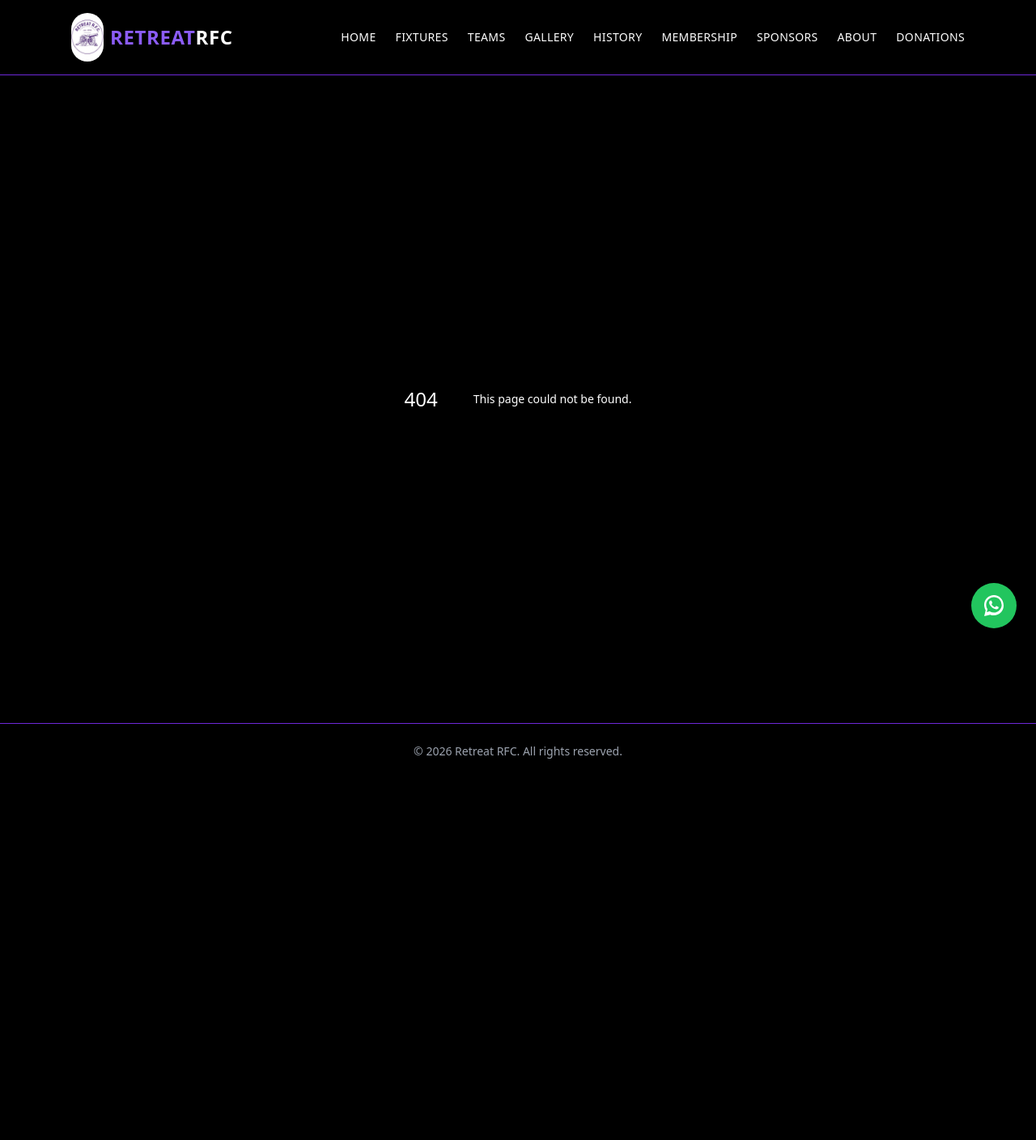
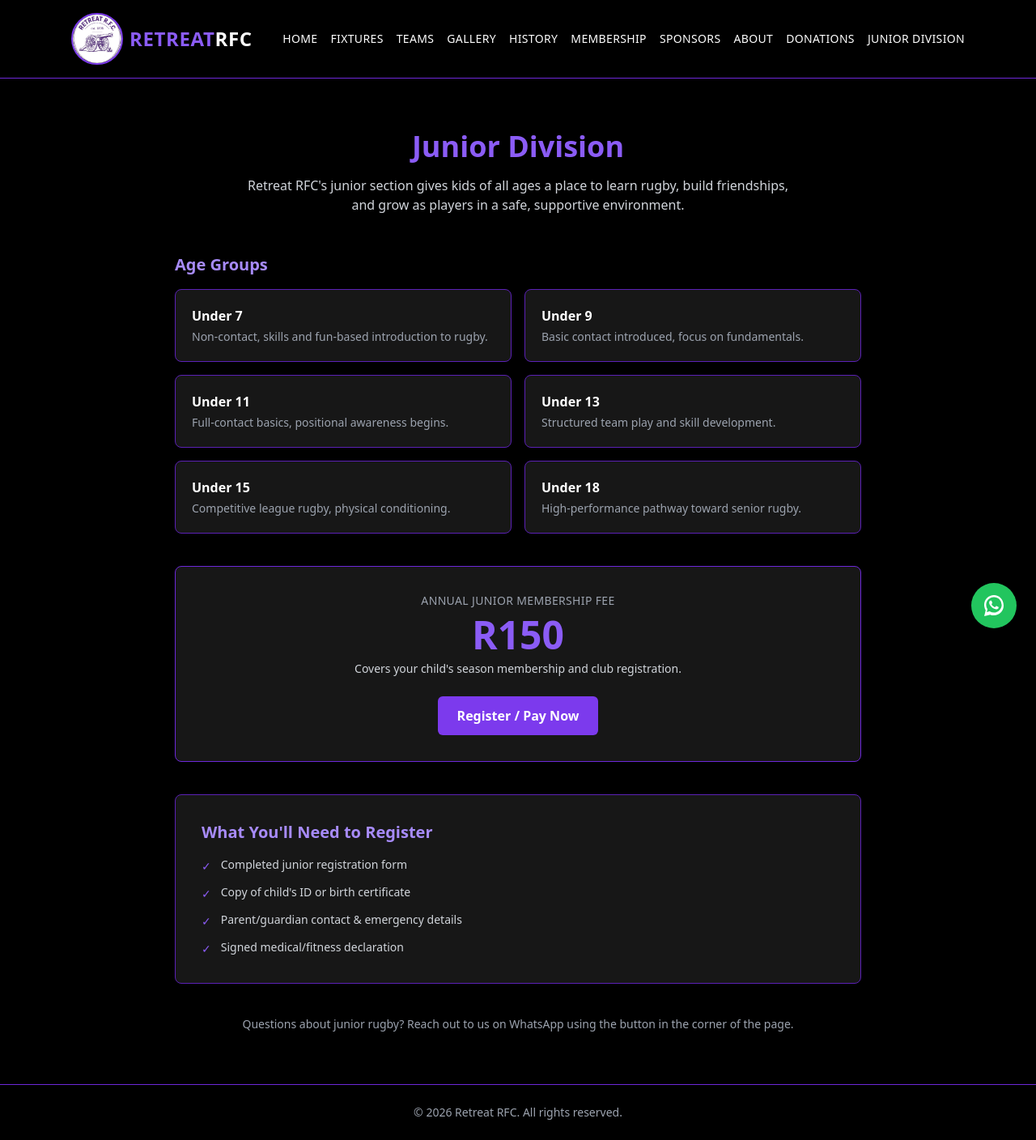
Before and after one commit to FergusonRevaldo25/retreatrfc-full, a Next.js app: page /junior in a window 1280 px wide. Before the commit this address had no page. Shown: the whole page at 81% size. Before the commit the page ends 962 px from the top, so only its background shows below. Built offline with nearby package versions, Linux system fonts and the light colour scheme.

Commit message:
added junior division

```diff
--- /dev/null
+++ b/app/components/Home/PlayerSpotlight.tsx
@@ -0,0 +1,23 @@
+export default function PlayerSpotlight() {
+  return (
+    <section className="max-w-4xl mx-auto px-6 py-16">
+      <div className="border border-purple-700 rounded-lg bg-neutral-900 overflow-hidden md:flex">
+        <div className="md:w-1/3 aspect-square md:aspect-auto bg-black flex items-center justify-center text-gray-500 text-sm border-b md:border-b-0 md:border-r border-purple-800">
+          Player Photo
+        </div>
+        <div className="p-8 flex-1">
+          <p className="text-purple-500 uppercase text-xs font-bold tracking-wide mb-2">
+            Player of the Month
+          </p>
+          <h3 className="text-2xl font-bold text-white mb-1">Player Name</h3>
+          <p className="text-gray-400 text-sm mb-4">Position · First XV</p>
+          <p className="text-gray-300 text-sm leading-relaxed">
+            Recognised for outstanding performances on the field this month —
+            leading by example both in training and on match day. Update this
+            section each month to celebrate a standout player.
+          </p>
+        </div>
+      </div>
+    </section>
+  );
+}
--- /dev/null
+++ b/app/components/Junior/JuniorInfo.tsx
@@ -0,0 +1,74 @@
+const ageGroups = [
+  { group: "Under 7", details: "Non-contact, skills and fun-based introduction to rugby." },
+  { group: "Under 9", details: "Basic contact introduced, focus on fundamentals." },
+  { group: "Under 11", details: "Full-contact basics, positional awareness begins." },
+  { group: "Under 13", details: "Structured team play and skill development." },
+  { group: "Under 15", details: "Competitive league rugby, physical conditioning." },
+  { group: "Under 18", details: "High-performance pathway toward senior rugby." },
+];
+
+const requirements = [
+  "Completed junior registration form",
+  "Copy of child's ID or birth certificate",
+  "Parent/guardian contact & emergency details",
+  "Signed medical/fitness declaration",
+];
+
+export default function JuniorInfo() {
+  return (
+    <div className="space-y-10">
+      {/* Age groups */}
+      <div>
+        <h3 className="text-purple-400 font-bold text-xl mb-4">Age Groups</h3>
+        <div className="grid sm:grid-cols-2 gap-4">
+          {ageGroups.map((age) => (
+            <div
+              key={age.group}
+              className="border border-purple-800 rounded-lg p-5 bg-neutral-900"
+            >
+              <p className="font-semibold text-white mb-1">{age.group}</p>
+              <p className="text-gray-400 text-sm">{age.details}</p>
+            </div>
+          ))}
+        </div>
+      </div>
+
+      {/* Subs fee card */}
+      <div className="border border-purple-700 rounded-lg p-8 bg-neutral-900 text-center">
+        <p className="text-gray-400 uppercase text-sm tracking-wide mb-2">
+          Annual Junior Membership Fee
+        </p>
+        <p className="text-5xl font-extrabold text-purple-500 mb-2">R150</p>
+        <p className="text-gray-300 text-sm">
+          Covers your child's season membership and club registration.
+        </p>
+        <a
+          href="/donations"
+          className="inline-block mt-6 bg-purple-600 hover:bg-purple-500 transition-colors px-6 py-3 rounded-md font-semibold"
+        >
+          Register / Pay Now
+        </a>
+      </div>
+
+      {/* Requirements */}
+      <div className="border border-purple-800 rounded-lg p-8 bg-neutral-900">
+        <h3 className="text-purple-400 font-bold text-xl mb-4">
+          What You'll Need to Register
+        </h3>
+        <ul className="space-y-3">
+          {requirements.map((req) => (
+            <li key={req} className="flex items-start gap-3 text-gray-300 text-sm">
+              <span className="text-purple-500 mt-0.5">✓</span>
+              <span>{req}</span>
+            </li>
+          ))}
+        </ul>
+      </div>
+
+      <p className="text-center text-gray-400 text-sm">
+        Questions about junior rugby? Reach out to us on WhatsApp using the
+        button in the corner of the page.
+      </p>
+    </div>
+  );
+}
--- a/app/components/Layout/Navbar.tsx
+++ b/app/components/Layout/Navbar.tsx
@@ -16,15 +16,17 @@
     { href: "/sponsors", label: "Sponsors" },
     { href: "/about", label: "About" },
     { href: "/donations", label: "Donations" },
+    { href: "/junior", label: "Junior Division" },
   ];
 
   return (
     <header className="bg-black border-b border-purple-700 sticky top-0 z-50">
-      <nav className="max-w-6xl mx-auto flex items-center justify-between px-6 py-4">
+      <nav className="max-w-6xl mx-auto flex items-center justify-between gap-8 px-6 py-4">
         <Logo />
 
         {/* Desktop links */}
-        <ul className="hidden md:flex gap-6 text-sm font-medium uppercase tracking-wide">
+        <ul className="hidden md:flex gap-4 text-xs lg:text-sm font-medium uppercase tracking-wide">
+          {" "}
           {links.map((link) => (
             <li key={link.href}>
               <a
--- a/app/components/Logo/Logo.tsx
+++ b/app/components/Logo/Logo.tsx
@@ -6,9 +6,10 @@
       <Image
         src="/retreatlogo.jpg"
         alt="Retreat RFC Logo"
-        width={40}
-        height={40}
-        className="rounded-full object-cover"
+        width={64}
+        height={64}
+        quality={100}
+        className="w-16 h-16 rounded-full object-cover border-2 border-purple-600"
       />
       <span className="text-2xl font-bold text-purple-500 tracking-wide">
         RETREAT<span className="text-white">RFC</span>
--- a/app/components/Teams/TeamsList.tsx
+++ b/app/components/Teams/TeamsList.tsx
@@ -23,12 +23,17 @@
       {teams.map((team) => (
         <div
           key={team.name}
-          className="border border-purple-800 rounded-lg p-6 bg-neutral-900"
+          className="border border-purple-800 rounded-lg overflow-hidden bg-neutral-900"
         >
-          <h3 className="text-purple-400 font-bold text-xl mb-2">
-            {team.name}
-          </h3>
-          <p className="text-gray-300 text-sm">{team.description}</p>
+          <div className="aspect-video bg-black flex items-center justify-center text-gray-500 text-sm border-b border-purple-800">
+            Team Photo
+          </div>
+          <div className="p-6">
+            <h3 className="text-purple-400 font-bold text-xl mb-2">
+              {team.name}
+            </h3>
+            <p className="text-gray-300 text-sm">{team.description}</p>
+          </div>
         </div>
       ))}
     </div>
--- /dev/null
+++ b/app/junior/page.tsx
@@ -0,0 +1,17 @@
+import JuniorInfo from "../components/Junior/JuniorInfo";
+
+export default function JuniorPage() {
+  return (
+    <div className="max-w-4xl mx-auto px-6 py-16">
+      <h1 className="text-4xl font-bold text-purple-500 mb-4 text-center">
+        Junior Division
+      </h1>
+      <p className="text-gray-300 text-center max-w-2xl mx-auto mb-12">
+        Retreat RFC's junior section gives kids of all ages a place to learn
+        rugby, build friendships, and grow as players in a safe, supportive
+        environment.
+      </p>
+      <JuniorInfo />
+    </div>
+  );
+}
--- a/app/page.tsx
+++ b/app/page.tsx
@@ -1,10 +1,12 @@
 import Header from "./components/Home/Header";
 import HeroBanner from "./components/Home/HeroBanner";
+import PlayerSpotlight from "./components/Home/PlayerSpotlight";
 
 export default function HomePage() {
   return (
     <div className="bg-black text-white">
       <HeroBanner />
+      <PlayerSpotlight />
       <Header />
     </div>
   );
```
